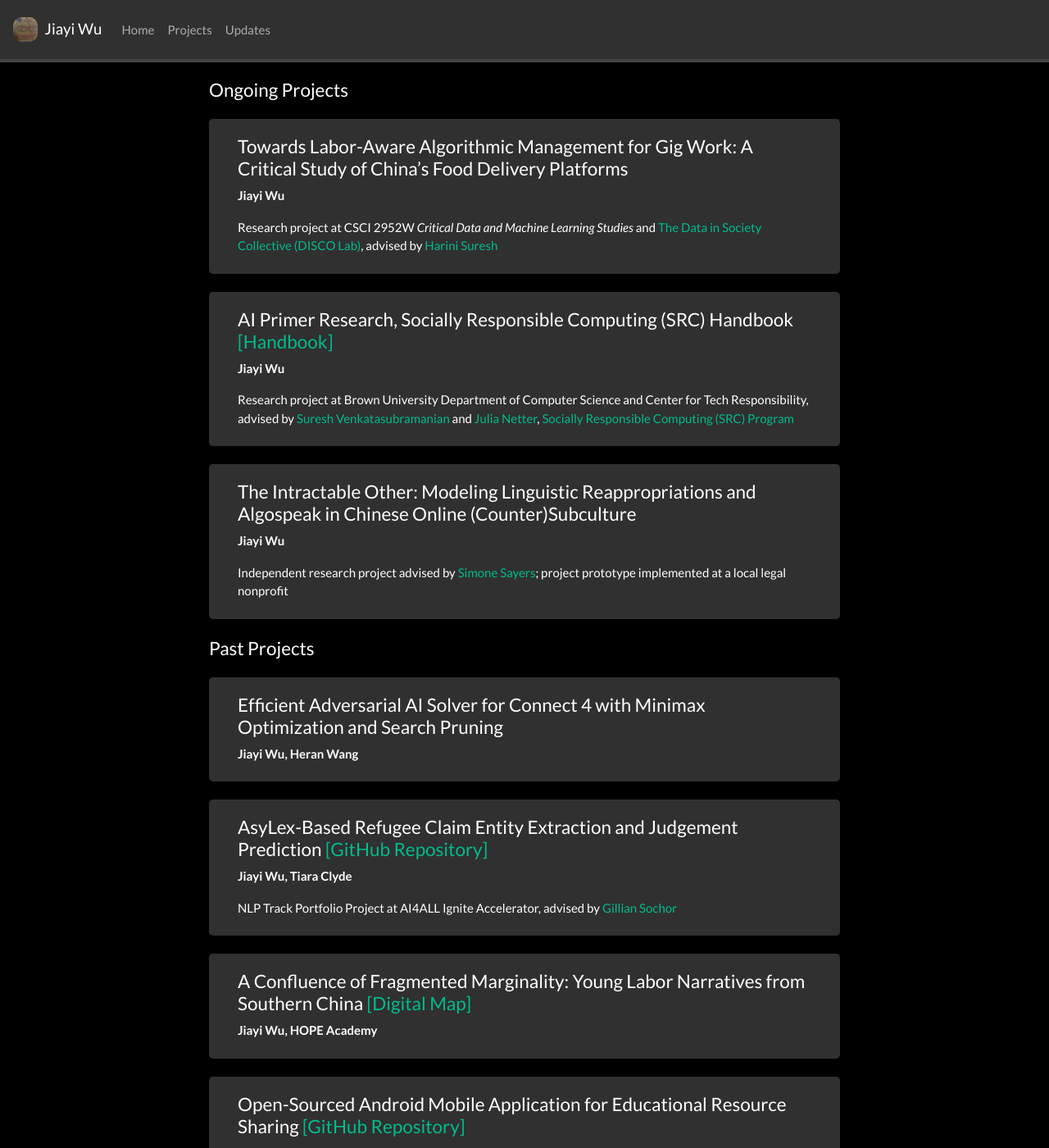
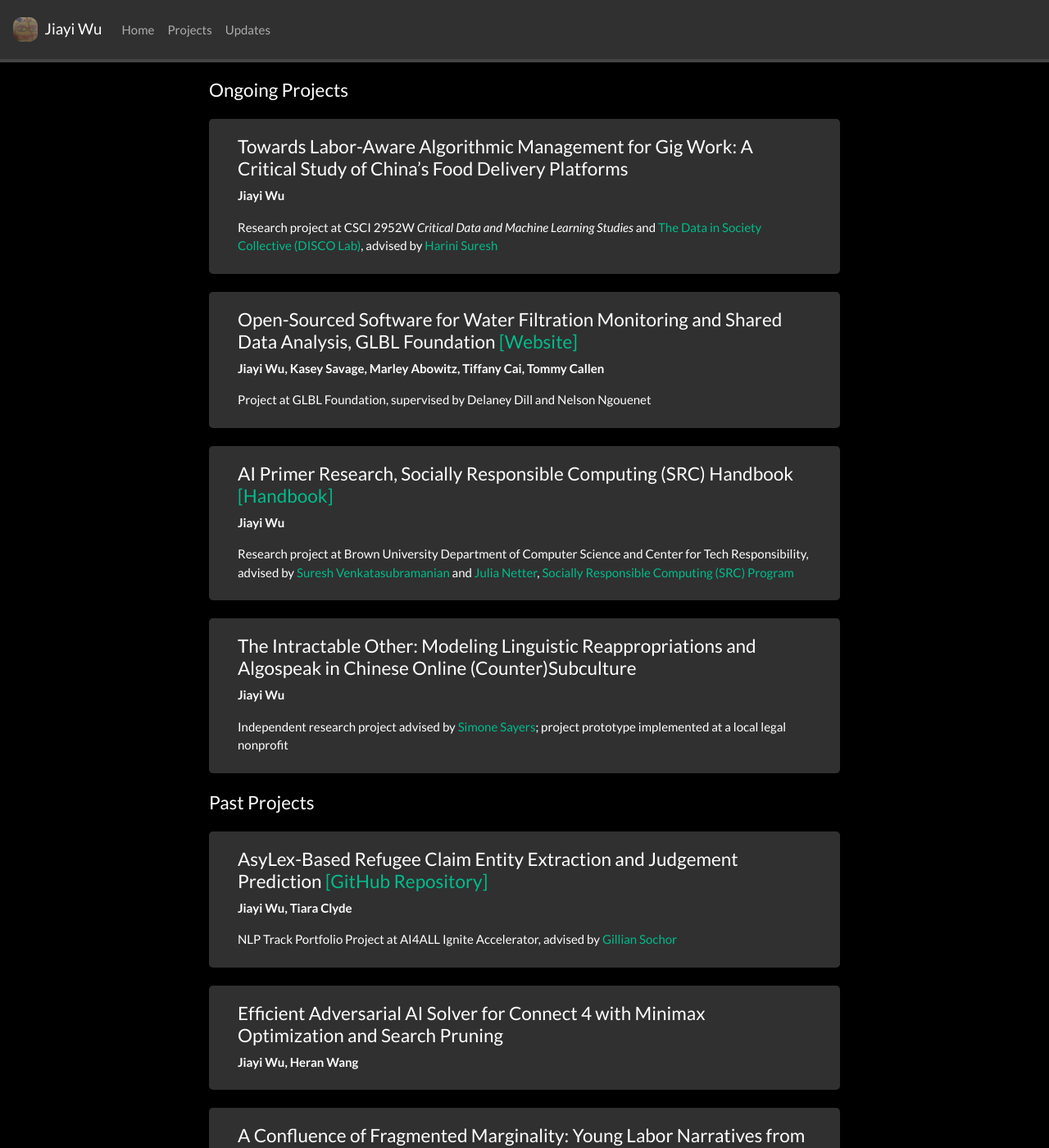
Before and after one commit to jiayiw005/jiayiw005.github.io, a Jekyll site: the page built from _pages/projects.md, in a window 1280 px wide and 1400 px high. Shown: the whole window at 82% size. Built offline with Jekyll 4.4.1, drawn with Linux system fonts in a browser that asks for light colours; nearby versions of some CDN libraries; a style sheet for code colours, icons or effects is not loaded; some of the changed text lies outside the part shown.

Commit message:
update projects

```diff
--- a/_pages/projects.md
+++ b/_pages/projects.md
@@ -43,6 +43,15 @@ Research project at CSCI 2952W *Critical Data and Machine Learning Studies* and
 
 <div class="jumbotron">
 <div class="col-md-12 col-sm-12">
+<h4>Open-Sourced Software for Water Filtration Monitoring and Shared Data Analysis, GLBL Foundation [[Website]](https://glblfoundation.notion.site/The-Water-Purifier-833c5e2cc24046b38169697cf1a49d90)</h4>
+**Jiayi Wu, Kasey Savage, Marley Abowitz, Tiffany Cai, Tommy Callen**
+
+Project at GLBL Foundation, supervised by Delaney Dill and Nelson Ngouenet
+</div>
+</div>
+
+<div class="jumbotron">
+<div class="col-md-12 col-sm-12">
 <h4>AI Primer Research, Socially Responsible Computing (SRC) Handbook [[Handbook]](https://src-handbook-infrastructure-team.github.io/srch/)</h4>
 **Jiayi Wu**
 
@@ -63,17 +72,17 @@ Independent research project advised by [Simone Sayers](https://simsayer.com/);
 
 <div class="jumbotron">
 <div class="col-md-12 col-sm-12">
-<h4>Efficient Adversarial AI Solver for Connect 4 with Minimax Optimization and Search Pruning</h4>
-**Jiayi Wu, Heran Wang**
+<h4>AsyLex-Based Refugee Claim Entity Extraction and Judgement Prediction [[GitHub Repository]](https://github.com/jiayiw005/refugee-claim-classifier)</h4>
+**Jiayi Wu, Tiara Clyde**
+
+NLP Track Portfolio Project at AI4ALL Ignite Accelerator, advised by [Gillian Sochor](https://theorg.com/org/ai4all/org-chart/gillian-sochor)
 </div>
 </div>
 
 <div class="jumbotron">
 <div class="col-md-12 col-sm-12">
-<h4>AsyLex-Based Refugee Claim Entity Extraction and Judgement Prediction [[GitHub Repository]](https://github.com/jiayiw005/refugee-claim-classifier)</h4>
-**Jiayi Wu, Tiara Clyde**
-
-NLP Track Portfolio Project at AI4ALL Ignite Accelerator, advised by [Gillian Sochor](https://theorg.com/org/ai4all/org-chart/gillian-sochor)
+<h4>Efficient Adversarial AI Solver for Connect 4 with Minimax Optimization and Search Pruning</h4>
+**Jiayi Wu, Heran Wang**
 </div>
 </div>
 
@@ -86,8 +95,8 @@ NLP Track Portfolio Project at AI4ALL Ignite Accelerator, advised by [Gillian So
 
 <div class="jumbotron">
 <div class="col-md-12 col-sm-12">
-<h4>Open-Sourced Android Mobile Application for Educational Resource Sharing [[GitHub Repository]](https://github.com/jiayiw005/converter-android-app)</h4>
-**Jiayi Wu, Converter Education Initiative**
+<h4>Open-Sourced Android Mobile Application for Educational Resource Sharing, Converter Education Initiative [[GitHub Repository]](https://github.com/jiayiw005/converter-android-app)</h4>
+**Jiayi Wu**
 </div>
 </div>
 
@@ -105,7 +114,7 @@ Research project at Pioneer Academics, advised by [Kevin Marinelli](https://comm
 
 <div class="jumbotron">
 <div class="col-md-12 col-sm-12">
-<h4>Modeling Honeybee Population Dynamics [[Research Paper]](https://jiayiw005.github.io/papers/Jiayi_HIMCM_Paper.pdf)</h4>
+<h4>Multi-Factor ODE Simulation and Sensitivity Analysis of Honeybee Population Dynamics [[Research Paper]](https://jiayiw005.github.io/papers/Jiayi_HIMCM_Paper.pdf)</h4>
 **Jiayi Wu, Alex Ren, Kaixin Luo, Haiqing Wu**
 
 Math modeling paper at COMAP'S High School Mathematical Contest in Modeling (HiMCM), awarded Meritorious (top 15%)
```
